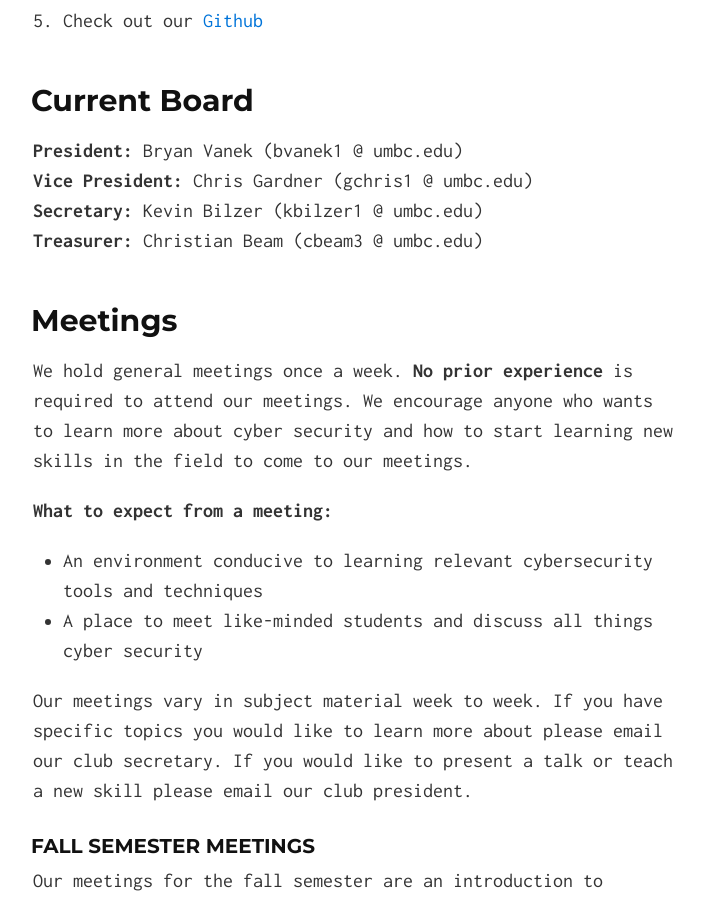
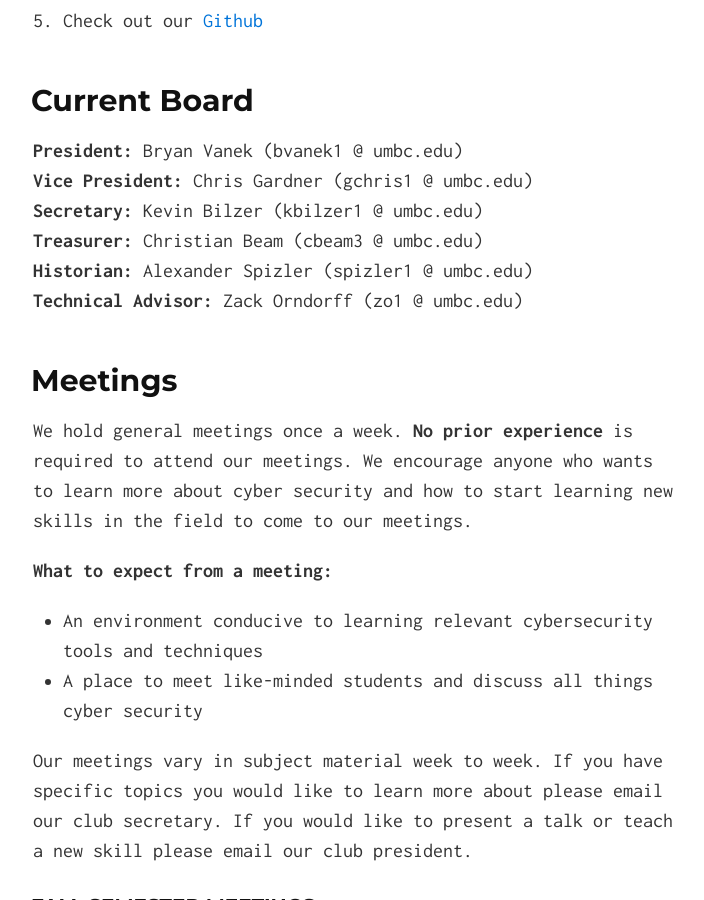
Before and after one commit to UMBCCyberDawgs/umbccyberdawgs.github.io, a Jekyll site: the page built from index.md, in a window 1280 px wide and 900 px high, scrolled down 734 px. Shown: the whole window, without its empty margins (287-991 px from the left). Built offline with Jekyll 4.4.1, drawn with Linux system fonts in a browser that asks for light colours; our own code applies the rules of GitHub Pages for plain Markdown files.

Commit message:
Add rest of officers

```diff
--- a/index.md
+++ b/index.md
@@ -26,6 +26,8 @@ There are a few things you can do to get involved with the club.
 **Vice President:** Chris Gardner (gchris1 @ umbc.edu)
 **Secretary:** Kevin Bilzer (kbilzer1 @ umbc.edu)
 **Treasurer:** Christian Beam (cbeam3 @ umbc.edu)
+**Historian:** Alexander Spizler (spizler1 @ umbc.edu)
+**Technical Advisor:** Zack Orndorff (zo1 @ umbc.edu)
 
 ## <a name="meetings">Meetings</a>
 
```
